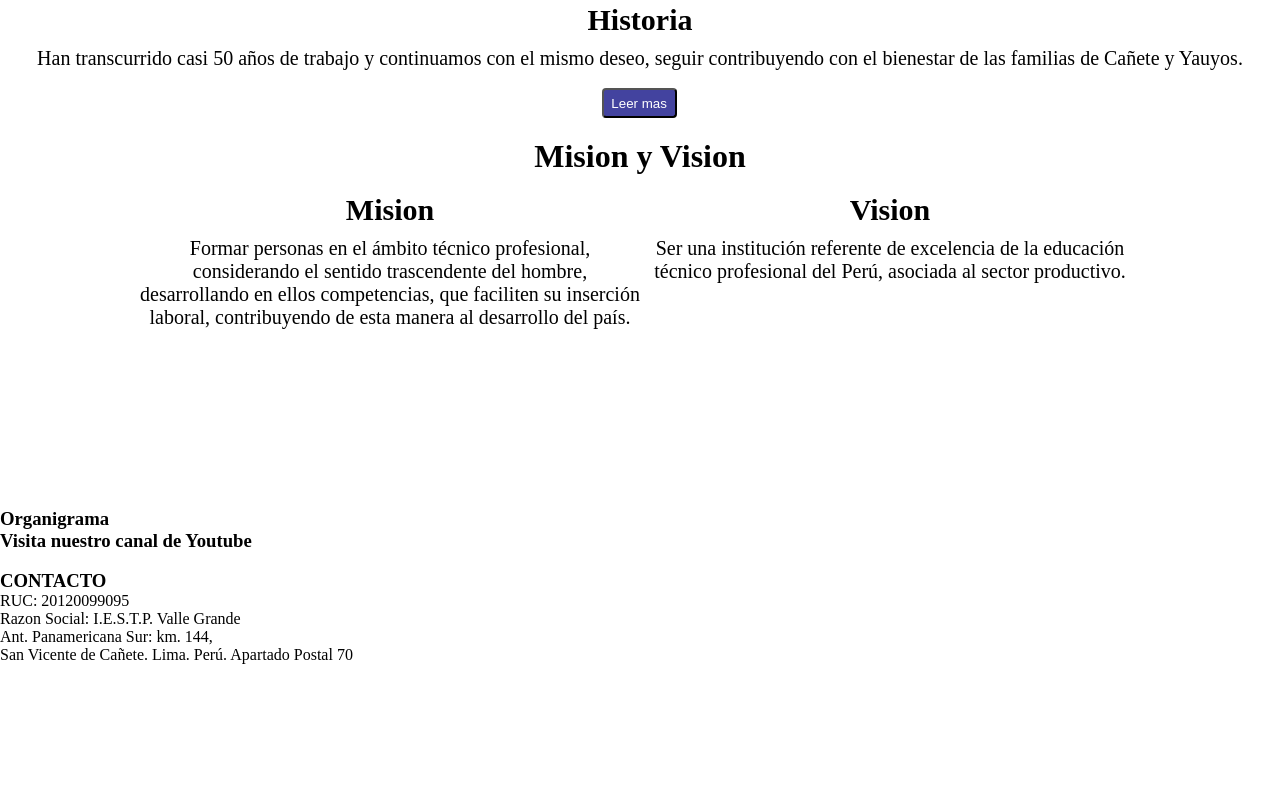
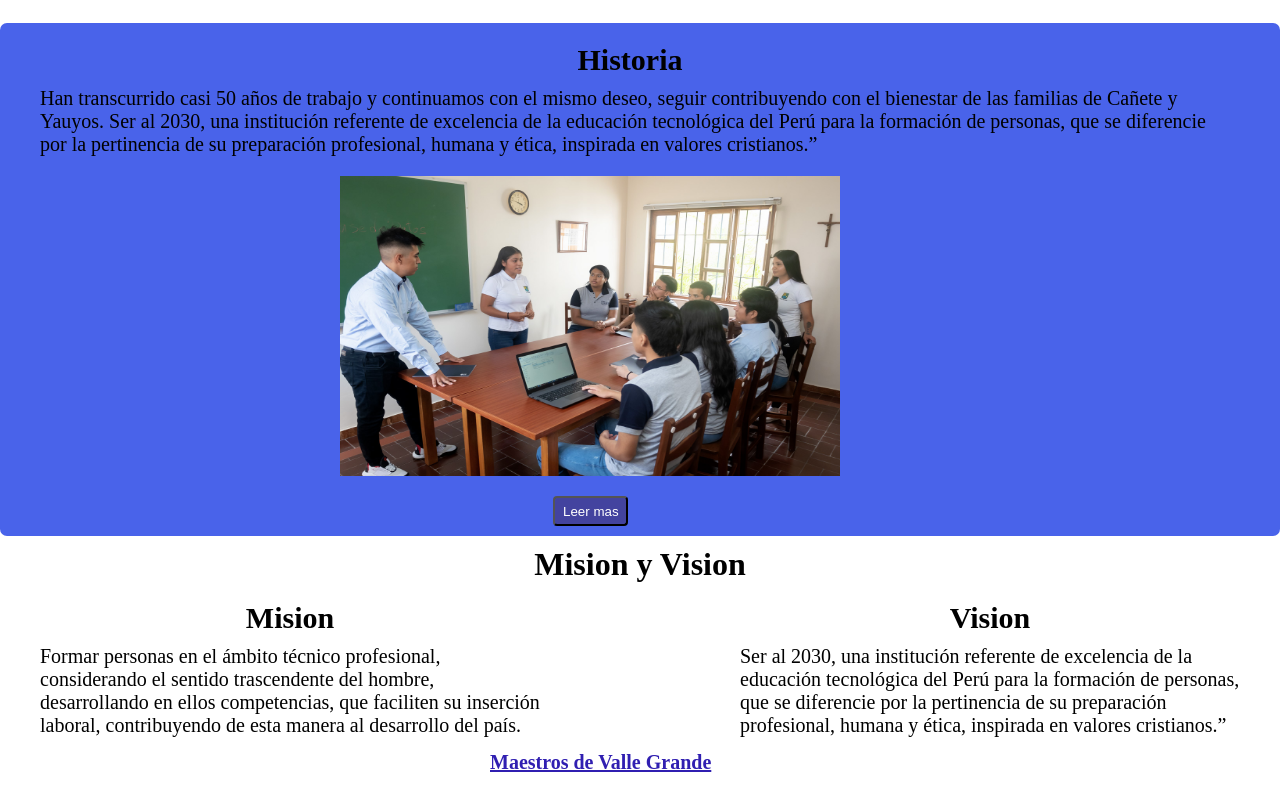
Before and after one commit to JhonSilvaLaura/Jhon-Brayan-Silva-Laura_SOV, a plain HTML site: page index.html in a window 1280 px wide. Shown: the part 874-1675 px from the top of the page. Before the commit the page ends 1538 px from the top, so only its background shows below. Drawn offline with Linux system fonts and the light colour scheme.

Commit message:
terminado

```diff
--- a/index.css
+++ b/index.css
@@ -5,10 +5,13 @@
 .encabezado{
     display: flex;
     align-items: center;
-    justify-content: space-around;
+    justify-content: space-between;
     margin-top: 0%;
     background-color: rgb(22, 104, 198);
     transition: all background-color 0.3s;
+}
+.logo{
+    margin-left: 30px;
 }
 .encabezado a:hover{
     background-color: rgb(0, 72, 154);
@@ -20,13 +23,15 @@
 
 }
 .sesiones li{
-    margin-right: 100px;
+    margin-right: 50px;
     margin-left: 60px;
     list-style: none;
 }
 .sesiones a{
     text-decoration: none;
     color: white;
+    font-size: 24px;
+    border-radius: 6px;
 }
 
 .portada{
@@ -50,6 +55,9 @@
 
     font-family: 'Times New Roman', Times, serif;
     color: black;
+    margin-left: 60px;
+    margin-right: 60px;
+    padding-bottom: 20px;
 }
 .quienes-somos h3 {
     display: flex;
@@ -64,10 +72,17 @@
     text-align: center;
     margin-bottom: 30px;
 }
+.fondo{
+    background-color: rgb(73, 99, 234);
+    border-radius: 7px;
+
+}
 .desarrollo-historico {
     font-family: 'Times New Roman', Times, serif;
     color: black;
-
+    margin-left: 40px;
+    margin-right: 60px;
+    padding-top: 20px;
 }
 .desarrollo-historico h3{
     display: flex;
@@ -79,11 +94,20 @@
 .desarrollo-historico p{
     color: black;
     font-size: 20px;
-    text-align: center;
 
 }
+.desarrollo-historico img{
+    display: block;
+    text-align: center;
+    padding-top: 20px;
+    image-resolution: 10px;
+    width: 500px;
+    height: 300px;
+    margin-left: 300px;
+    padding-bottom: 20px;
+}
 .boton{
-    width: 6%;
+    width: 13%;
     margin: 0 auto;
 }
 .boton button{
@@ -104,7 +128,7 @@
     display: flex;
     align-items: center;
     justify-content: center;
-    margin-bottom: 15px;
+    margin-bottom: -150px;
 }
 h2{
     font-size: 32px;
@@ -128,14 +152,75 @@ h2{
     margin-bottom: 10px;
 }
 .mision-vision p{
-    text-align: center;
     font-size: 20px;
 }
 .mision{
     width: 500px;
     height: 300px;
+    margin-right: 200px;
 }
 .vision{
     width: 500px;
     height: 300px;
 }
+.enlace{
+    font-size: 20px;
+    color: rgb(48, 31, 177);
+    font-weight: bold;
+    margin-left: 490px;
+    margin-top: 30px;
+}
+.video-vg{
+    padding-top: 30px;
+    text-align: center;
+    font-weight: bold;
+
+}
+.video{
+    padding-top: 20px;
+    width: 400px;
+    height: 400px;
+}
+.footer {
+    background-color: #2c3e50;
+    color: #ecf0f1;
+    padding: 20px;
+    text-align: center;
+    font-family: Arial, sans-serif;
+    margin-top: 50px;
+    border-top: 5px solid #ecf0f1;
+}
+
+.footer h3 {
+    font-size: 24px;
+    font-weight: bold;
+    margin-bottom: 15px;
+}
+
+.footer p {
+    font-size: 16px;
+    line-height: 1.6;
+    margin: 0;
+}
+
+.footer .contactos {
+    max-width: 600px;
+    margin: 0 auto;
+}
+
+
+.footer .social-icons {
+    margin-top: 20px;
+}
+
+.footer .social-icon {
+    color: #ecf0f1;
+    margin: 0 10px;
+    font-size: 24px;
+    text-decoration: none;
+    transition: color 0.3s ease;
+}
+
+.footer .social-icon:hover {
+    color: #3498db;
+}
--- a/index.html
+++ b/index.html
@@ -6,6 +6,7 @@
     <meta name="viewport" content="width=device-width, initial-scale=1.0" />
     <title>Valle Grande</title>
     <link rel="stylesheet" href="./index.css" />
+    <link rel="stylesheet" href="https://cdnjs.cloudflare.com/ajax/libs/font-awesome/6.0.0-beta3/css/all.min.css">
 </head>
 
 <body>
@@ -33,15 +34,20 @@
             mediante Resolución Ministerial N°0751-92-ED.
         </p>
     </div>
-
+    <div class="fondo">
         <div class="desarrollo-historico">
             <h3>Historia</h3>
             <p>Han transcurrido casi 50 años de trabajo y continuamos con el mismo deseo, seguir contribuyendo con el
-            bienestar de las familias de Cañete y Yauyos.
+                bienestar de las familias de Cañete y Yauyos. Ser al 2030, una institución referente de excelencia de la
+                educación tecnológica del Perú para la formación de personas, que se diferencie por la pertinencia de su
+                preparación profesional, humana y ética, inspirada en valores cristianos.”
             </p>
-        <img src="">
+            <img src="./media/saladeestudio.jpg">
             <div class="boton">
+                <form action="https://vallegrande.edu.pe/nosotros/">
                     <button>Leer mas</button>
+                </form>
+            </div>
         </div>
     </div>
     <h2>Mision y Vision</h2>
@@ -57,14 +63,21 @@
 
         <div class="vision">
             <h3>Vision</h3>
-            <p>Ser una institución referente de excelencia de la educación técnico profesional del Perú, asociada al
-                sector productivo.</p>
+            <p>Ser al 2030, una institución referente de excelencia de la educación tecnológica del
+                Perú para la formación de personas, que se diferencie por la pertinencia de su preparación profesional,
+                humana y ética, inspirada en valores cristianos.”</p>
         </div>
     </div>
-    <h3>Organigrama</h3>
+
+    <a href="https://vallegrande.edu.pe/nosotros/claustro-academico/" class="enlace">Maestros de Valle Grande</a>
+
+
     <div class="video-vg">
         <h3>Visita nuestro canal de Youtube</h3>
-        <img src="">
+        <form action="https://www.youtube.com/channel/UCAy8Qkj1AQuqnKiogNdshBA">
+            <a href="https://www.youtube.com/channel/UCAy8Qkj1AQuqnKiogNdshBA"><img src="./media/vgnm.jpg"
+                    title="presionar"></a>
+        </form>
     </div>
     <footer class="footer">
         <div class="contactos">
@@ -75,7 +88,12 @@
                 San Vicente de Cañete. Lima. Perú. Apartado Postal 70
 
             </p>
-
+        </div>
+        <div class="social-icons">
+            <a href="https://www.facebook.com/tecnologiaVG" target="_blank" class="social-icon"><i
+                    class="fab fa-facebook-f"></i></a>
+            <a href="https://www.youtube.com/channel/UCAy8Qkj1AQuqnKiogNdshBA" target="_blank" class="social-icon"><i
+                    class="fab fa-youtube"></i></a>
         </div>
     </footer>
 </body>
```
Also changed, not shown: media/saladeestudio.jpg (added), media/vgnm.jpg (added). Lines whose indentation alone changed are shown as unchanged.
